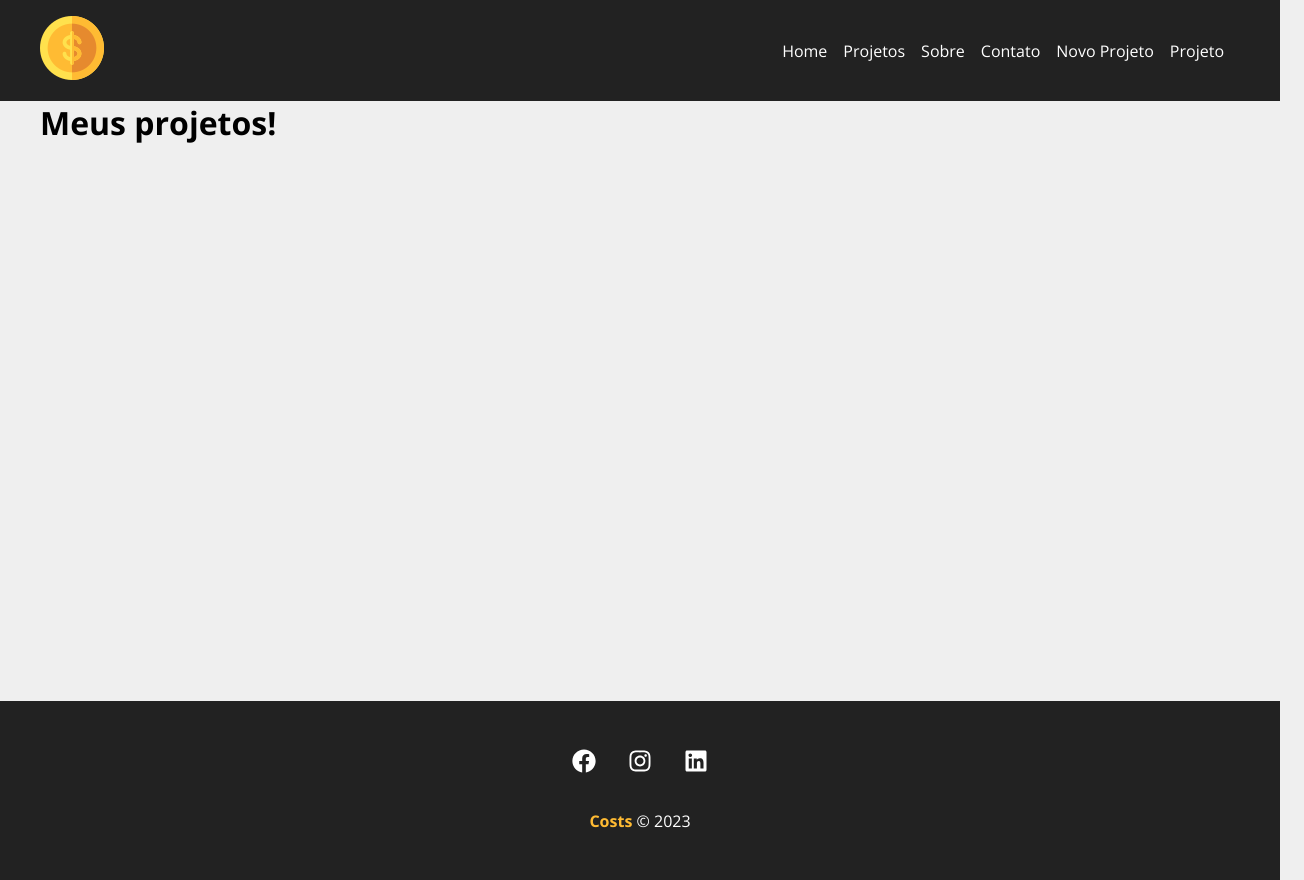
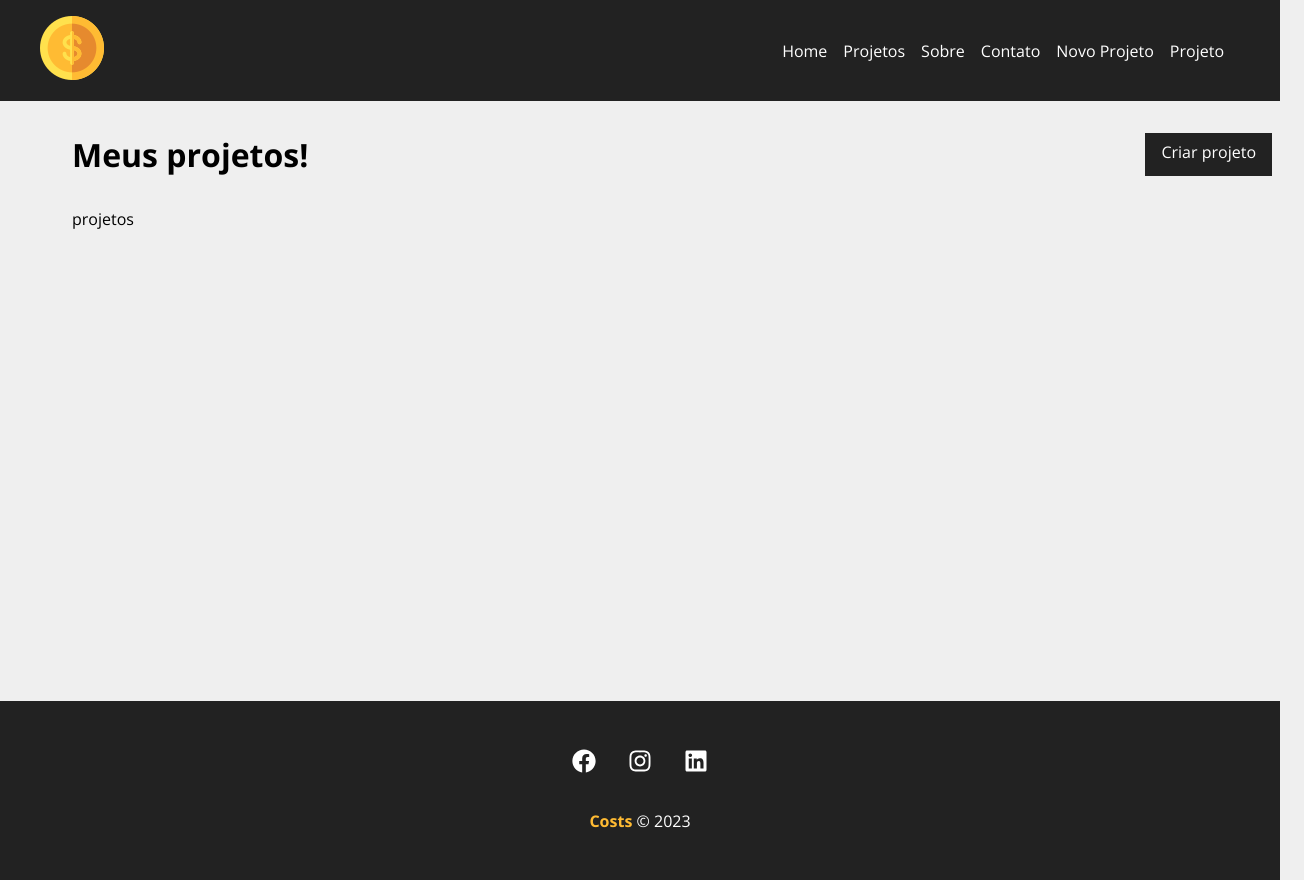
Before and after one commit to giovanep4mg/Projeto_Costs, a React (Create React App) app: page /projects in a window 1280 px wide. Shown: the whole page, 1304 px wide, since content can reach past the window. Built offline with nearby package versions, Linux system fonts and the light colour scheme.

Commit message:
aula26 criando dashboard

```diff
--- a/src/Components/pages/Projects/Projects.js
+++ b/src/Components/pages/Projects/Projects.js
@@ -1,6 +1,12 @@
 import Message from "../../Layout/Message/Message";
 
+import styles from './Projects.module.css';
+
+import Container from '../../Layout/Container/Container';
+
 import { useLocation} from 'react-router-dom';
+
+import LinkButton from '../../Layout/LinkButton/LinkButton';
 
 function Projects(){
 
@@ -12,9 +18,15 @@
     console.log("mensagem "+message)
 
     return(
-        <div>
-            <h1>Meus projetos!</h1>
+        <div className={styles.projects_container} >
+            <div className={styles.title_container} >
+                <h1>Meus projetos!</h1>
+                <LinkButton to="/newproject" text="Criar projeto" />
+            </div>
             {message && <Message type="sucess" msg={message}/> }
+            <Container customClass="start">
+                <p>projetos</p>
+            </Container>
         </div>
     )
 }
--- /dev/null
+++ b/src/Components/pages/Projects/Projects.module.css
@@ -0,0 +1,9 @@
+.projects_container {
+    padding: 2em;
+}
+
+.title_container {
+    display: flex;
+    justify-content: space-between;
+    margin-bottom: 2em;
+}
```
